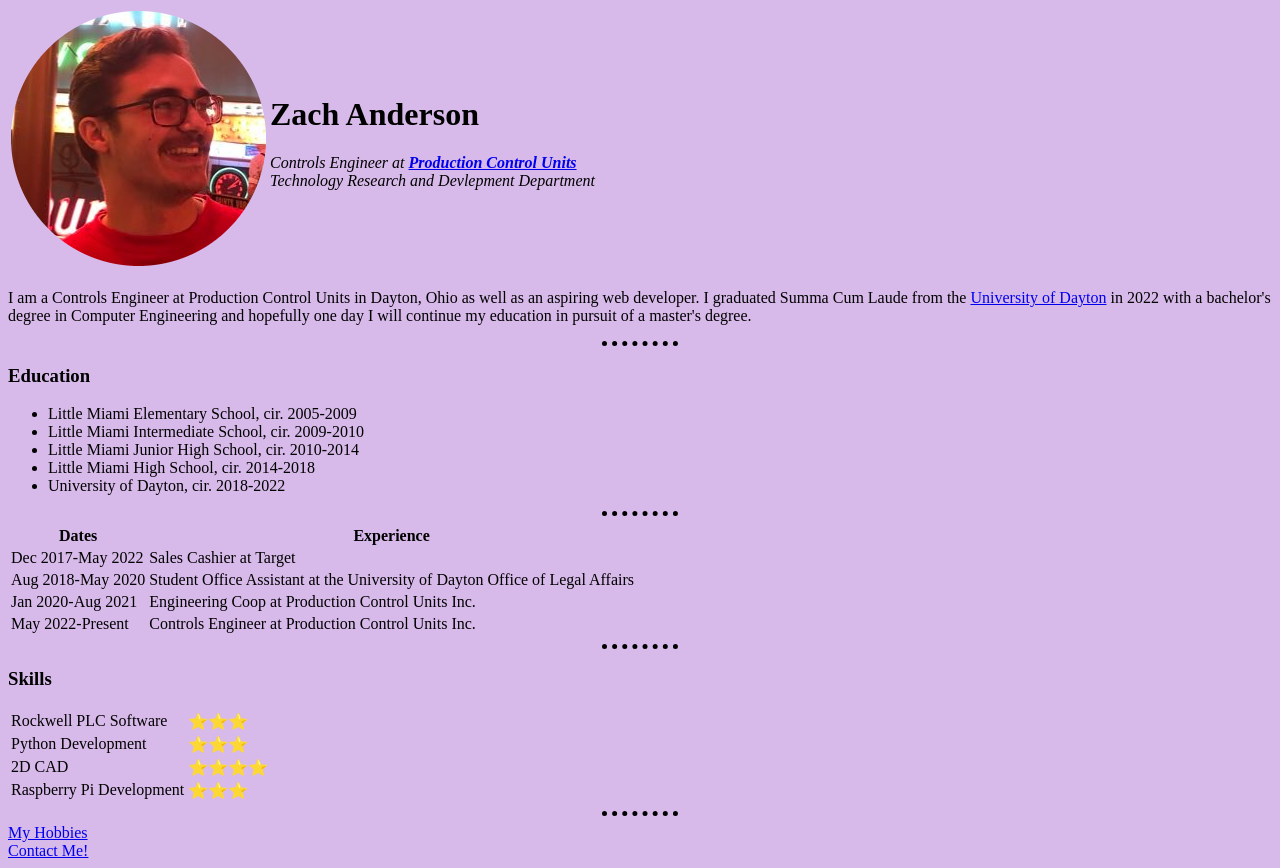
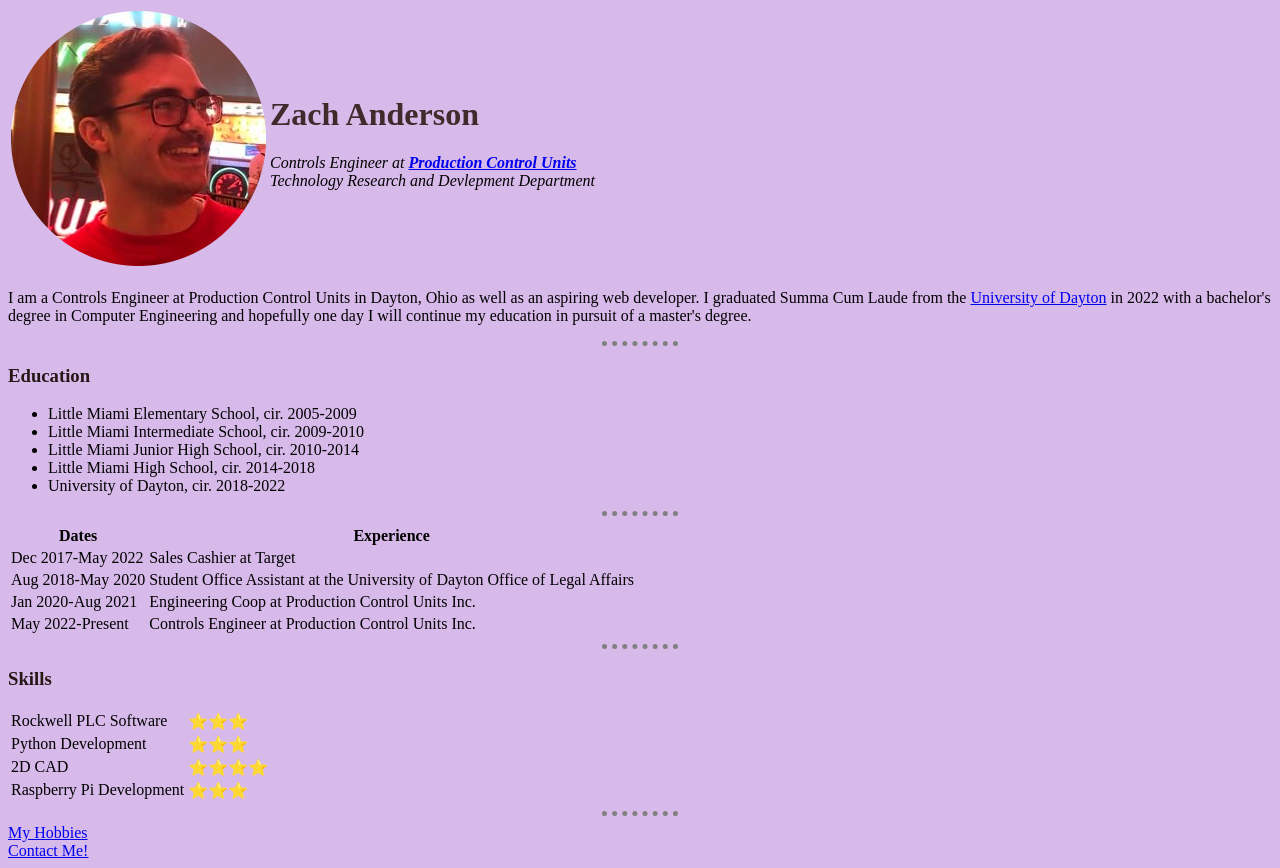
Before and after one commit to andersonzach02/cv, a plain HTML site: page index.html in a window 1280 px wide. Drawn offline with Linux system fonts and the light colour scheme.

Commit message:
Added a directory to store css files. Then, modified the css on the horizontal rule, h1 and h3 headings.

```diff
--- /dev/null
+++ b/css/styles.css
@@ -0,0 +1,18 @@
+body {
+  background-color: #d8baea;
+}
+
+hr {
+  border-color: grey;
+  border-style: dotted none none;
+  border-width: 5px;
+  width: 6%;
+}
+
+h1 {
+  color: #402a2c;
+}
+
+h3 {
+  color: #241715;
+}
--- a/index.html
+++ b/index.html
@@ -3,21 +3,7 @@
   <head>
     <meta charset="UTF-8" />
     <title>Zach's Personal Website 🖥️</title>
-
-    <style>
-      body {
-        background-color: #d8baea;
-      }
-
-      hr {
-        border-bottom-style: dotted;
-        border-top-style: none;
-        border-left-style: none;
-        border-right-style: none;
-        border-width: 5px;
-        width: 6%;
-      }
-    </style>
+    <link rel="stylesheet" href="css/styles.css" />
   </head>
 
   <body>
```
Also changed, not shown: contact.html (+1 -0 lines), hobbies.html (+1 -0 lines).
